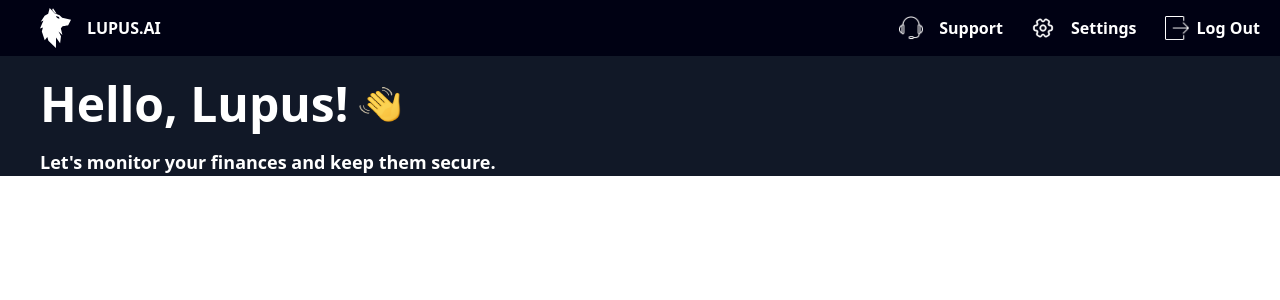
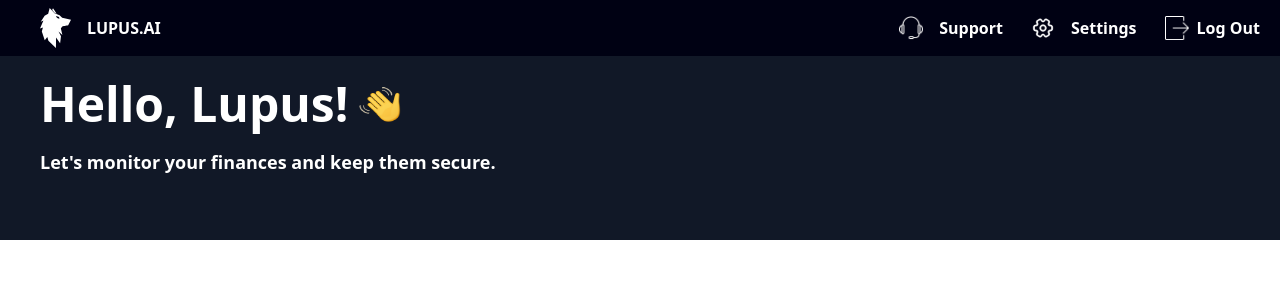
Before and after one commit to mkswagger/lupus_ai, a React (Vite) app: page /Dashboard in a window 1280 px wide. Shown: the top 300 px of the page. Built offline with nearby package versions, Linux system fonts and the light colour scheme.

Commit message:
complete table

```diff
--- a/src/Components/Brand.jsx
+++ b/src/Components/Brand.jsx
@@ -4,7 +4,9 @@ function Brand() {
   return (
     <>
         <div className='items-center flex flex-row bg-gray-900 font-bold pl-5 sm:pl-5 md:pl-10 pt-6 text-2xl sm:text-2xl md:text-3xl text-white lg:text-5xl'>Hello, Lupus! <img src={wave} alt="" className='h-10 w-14 pl-2'/></div>
-        <div className='bg-gray-900 font-bold pl-5 sm:pl-5 md:pl-10 pt-2  text-xs sm:text-xs md:text-md lg:pt-5 lg:text-lg text-white'>Let's monitor your finances and keep them secure. </div>
+        <div className='bg-gray-900 font-bold pl-5 sm:pl-5 md:pl-10 pt-2  text-xs sm:text-xs md:text-md lg:pt-5 lg:text-lg text-white pb-16'>Let's monitor your finances and keep them secure. </div>
+
+
     </>
   )
 }
```
